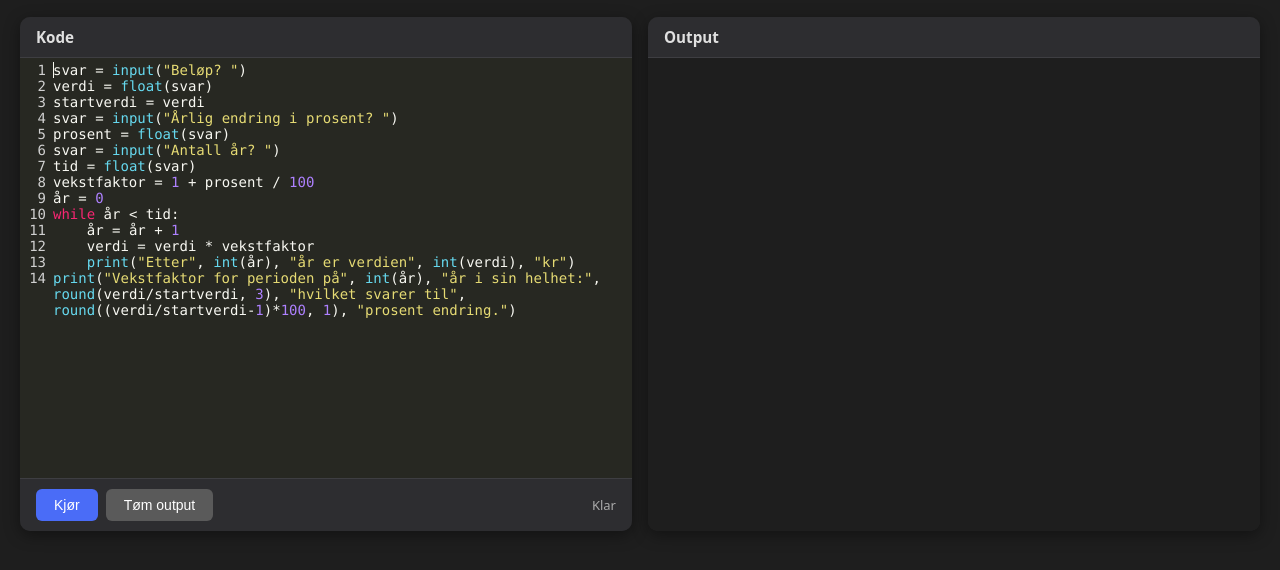
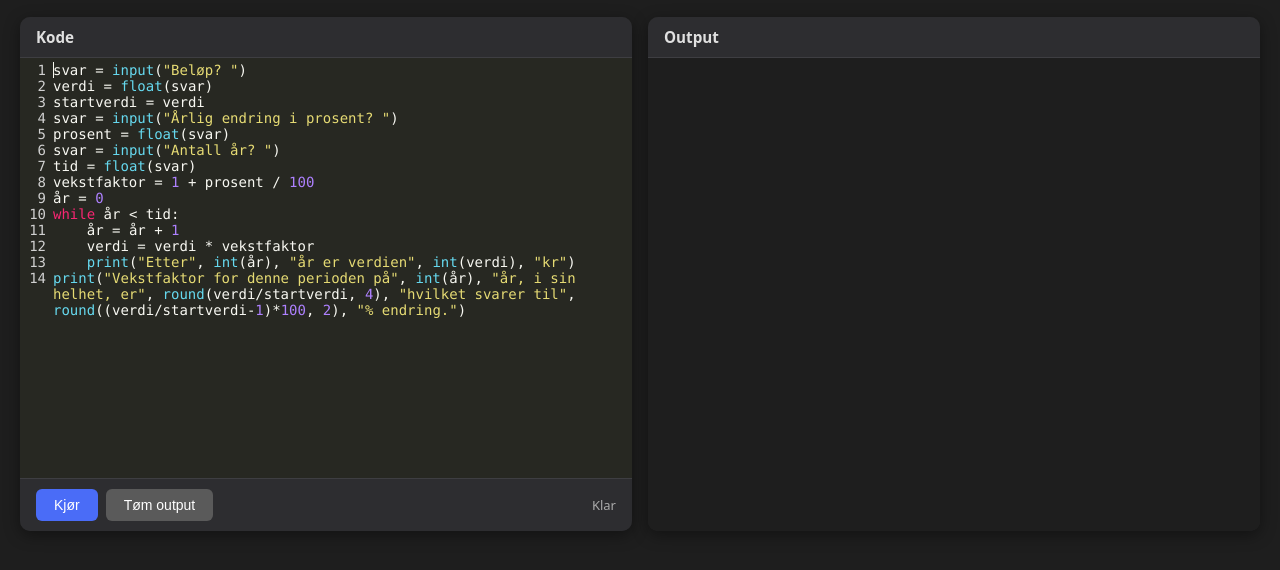
Before and after one commit to oivindsyversen/python-i-nettleseren, a plain HTML site: page index.html in a window 1280 px wide. Shown: the part 96-666 px from the top of the page. Drawn offline with nearby package versions, Linux system fonts and the light colour scheme.

Commit message:
Oppdatert startkode: vekstfaktor med 4 desimaler

```diff
--- a/index.html
+++ b/index.html
@@ -143,7 +143,7 @@ while år < tid:
     år = år + 1
     verdi = verdi * vekstfaktor
     print("Etter", int(år), "år er verdien", int(verdi), "kr")
-print("Vekstfaktor for perioden på", int(år), "år i sin helhet:", round(verdi/startverdi, 3), "hvilket svarer til", round((verdi/startverdi-1)*100, 1), "prosent endring.")</textarea>
+print("Vekstfaktor for denne perioden på", int(år), "år, i sin helhet, er", round(verdi/startverdi, 4), "hvilket svarer til", round((verdi/startverdi-1)*100, 2), "% endring.")</textarea>
       <div class="controls">
         <button onclick="runCode()">Kjør</button>
         <button class="secondary" onclick="clearOutput()">Tøm output</button>
```
